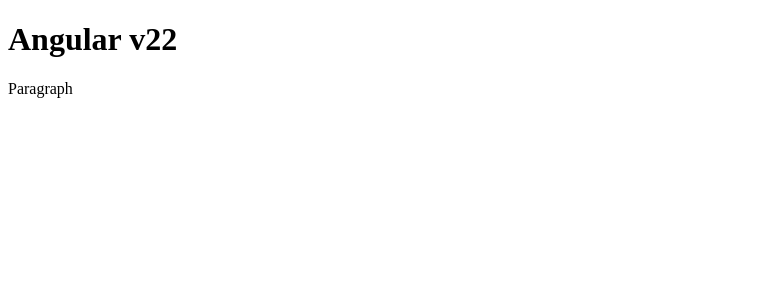
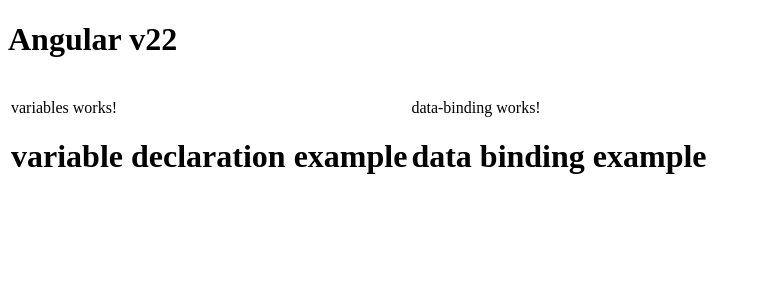
Before and after one commit to mmanzin-dev/Praksa1, an Angular app in the folder angular22Tutorial/: page / in a window 1280 px wide. Shown: the top 300 px of the page, without its empty margins (0-761 px from the left). Built offline with nearby package versions, Linux system fonts and the light colour scheme.

Commit message:
Components

```diff
--- a/angular22Tutorial/src/app/app.html
+++ b/angular22Tutorial/src/app/app.html
@@ -1,4 +1,12 @@
-<h1>
-  Angular v22
-</h1>
-<p>Paragraph</p>
+<h1>Angular v22</h1>
+
+<table>
+  <tr>
+    <td>
+      <app-variables></app-variables>
+    </td>
+    <td>
+      <app-data-binding></app-data-binding>
+    </td>
+  </tr>
+</table>
--- a/angular22Tutorial/src/app/app.ts
+++ b/angular22Tutorial/src/app/app.ts
@@ -1,9 +1,11 @@
 import { Component, signal } from '@angular/core';
 import { RouterOutlet } from '@angular/router';
+import { Variables } from "./components/variables/variables";
+import { DataBinding } from "./components/data-binding/data-binding";
 
 @Component({
   selector: 'app-root',
-  imports: [RouterOutlet],
+  imports: [RouterOutlet, Variables, DataBinding],
   templateUrl: './app.html',
   styleUrl: './app.css'
 })
--- /dev/null
+++ b/angular22Tutorial/src/app/components/data-binding/data-binding.html
@@ -0,0 +1,2 @@
+<p>data-binding works!</p>
+<h1>data binding example</h1>
--- /dev/null
+++ b/angular22Tutorial/src/app/components/variables/variables.html
@@ -0,0 +1,3 @@
+<p>variables works!</p>
+
+<h1>variable declaration example</h1>
--- /dev/null
+++ b/angular22Tutorial/src/app/components/variables/variables.ts
@@ -0,0 +1,55 @@
+import { Component } from '@angular/core';
+
+@Component({
+  selector: 'app-variables',
+  imports: [],
+  templateUrl: './variables.html',
+  styleUrl: './variables.css',
+})
+export class Variables {
+  studentName: string = "Prvi student";
+  rollNo: number = 1;
+  isStudentActive: boolean = false;
+  currentDate: Date = new Date()
+
+  teacherName = "Profesor";
+
+  cityList: string[] = ["Zagreb", "Bjelovar", "Osijek"];
+  rollNoList: number[] = [12, 13, 14, 15, 16];
+
+  // object
+  student = {
+    studName: 'Student1',
+    rollNo: 16,
+    city: 'Zagreb'
+  };
+
+  // array of objects
+  studentList = [
+    { studName: 'Student10', rollNo: 20, city: 'Bjelovar' },
+    { studName: 'Student120', rollNo: 120, city: 'Rijeka' },
+    { studName: 'Student220', rollNo: 220, city: 'Split'}
+  ]
+
+  // any type - dynamic type of data
+  // do NOT use 'any' type
+  employee: any = "Tekst je pun slova"
+
+  constructor() {
+    console.log(this.studentName);
+    console.log(this.studentList);
+    console.log(this.studentList[2]);
+
+    this.studentName = "Drugi student";
+    console.log("Izmjena: " + this.studentName);
+
+    console.log("Any type, employee: " + this.employee);
+    this.employee = 12345;
+    console.log("Any number promjena: " + this.employee);
+    this.employee = true;
+    console.log("Any boolean promjena: " + this.employee);
+    this.employee = ['indexArr0', 'indexArr1', 'indexArr2'];
+    console.log("Any array promjena: " + this.employee);
+    console.log("Any array index 1: " + this.employee[1]);
+  }
+}
```
Also changed, not shown: angular22Tutorial/src/app/components/data-binding/data-binding.ts (added, +9 -0 lines), angular22Tutorial/src/app/components/data-binding/data-binding.css (added), angular22Tutorial/src/app/components/variables/variables.css (added), 2 other files (tests, documents, lock files or other folders).
